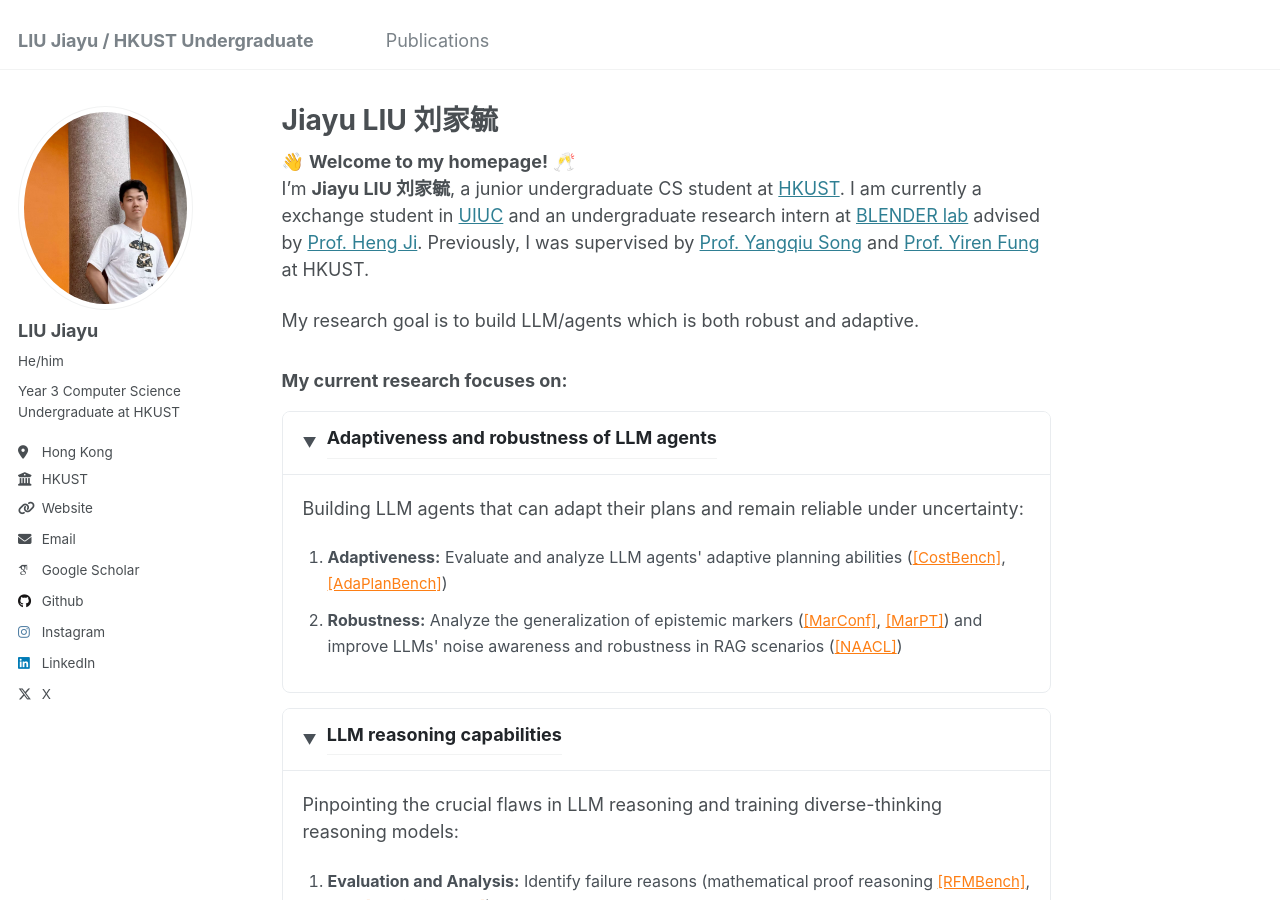
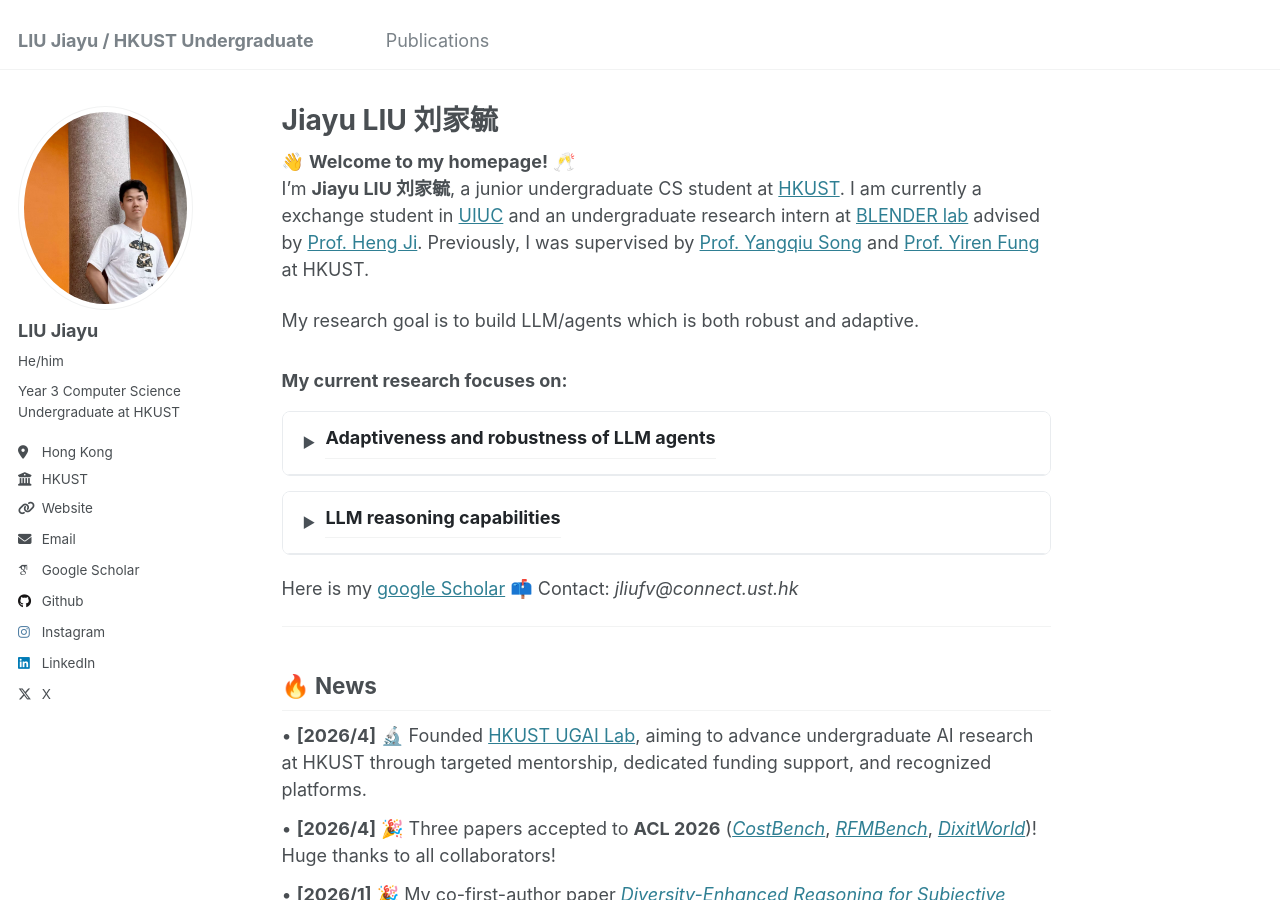
Before and after one commit to JiayuJeff/JiayuJeff.github.io, a Jekyll site: the page built from _pages/about.md, in a window 1280 px wide and 900 px high. Built offline with Jekyll 4.4.1, drawn with Linux system fonts in a browser that asks for light colours; some web fonts are replaced; some of the changed text lies outside the part shown.

Commit message:
Collapse research focus sections by default

```diff
--- a/_pages/about.md
+++ b/_pages/about.md
@@ -92,10 +92,10 @@ My research goal is to build LLM/agents which is both robust and adaptive.
 <div class="research-story-container">
   <div class="research-section">
     <div class="research-header" onclick="toggleSection(this)">
-      <span class="research-icon">▼</span>
+      <span class="research-icon">▶</span>
       <h2>Adaptiveness and robustness of LLM agents</h2>
     </div>
-    <div class="research-content active">
+    <div class="research-content">
       <p>Building LLM agents that can adapt their plans and remain reliable under uncertainty:</p>
       <ol>
         <li><strong>Adaptiveness:</strong> Evaluate and analyze LLM agents' adaptive planning abilities (<a href="https://arxiv.org/pdf/2511.02734v1">[CostBench]</a>, <a href="https://jiayujeff.github.io/">[AdaPlanBench]</a>)</li>
@@ -106,10 +106,10 @@ My research goal is to build LLM/agents which is both robust and adaptive.
 
   <div class="research-section">
     <div class="research-header" onclick="toggleSection(this)">
-      <span class="research-icon">▼</span>
+      <span class="research-icon">▶</span>
       <h2>LLM reasoning capabilities</h2>
     </div>
-    <div class="research-content active">
+    <div class="research-content">
       <p>Pinpointing the crucial flaws in LLM reasoning and training diverse-thinking reasoning models:</p>
       <ol>
         <li><strong>Evaluation and Analysis:</strong> Identify failure reasons (mathematical proof reasoning <a href="https://arxiv.org/pdf/2506.17114">[RFMBench]</a>, RLIF <a href="#">[Rethinking RLIF]</a>)</li>
```
